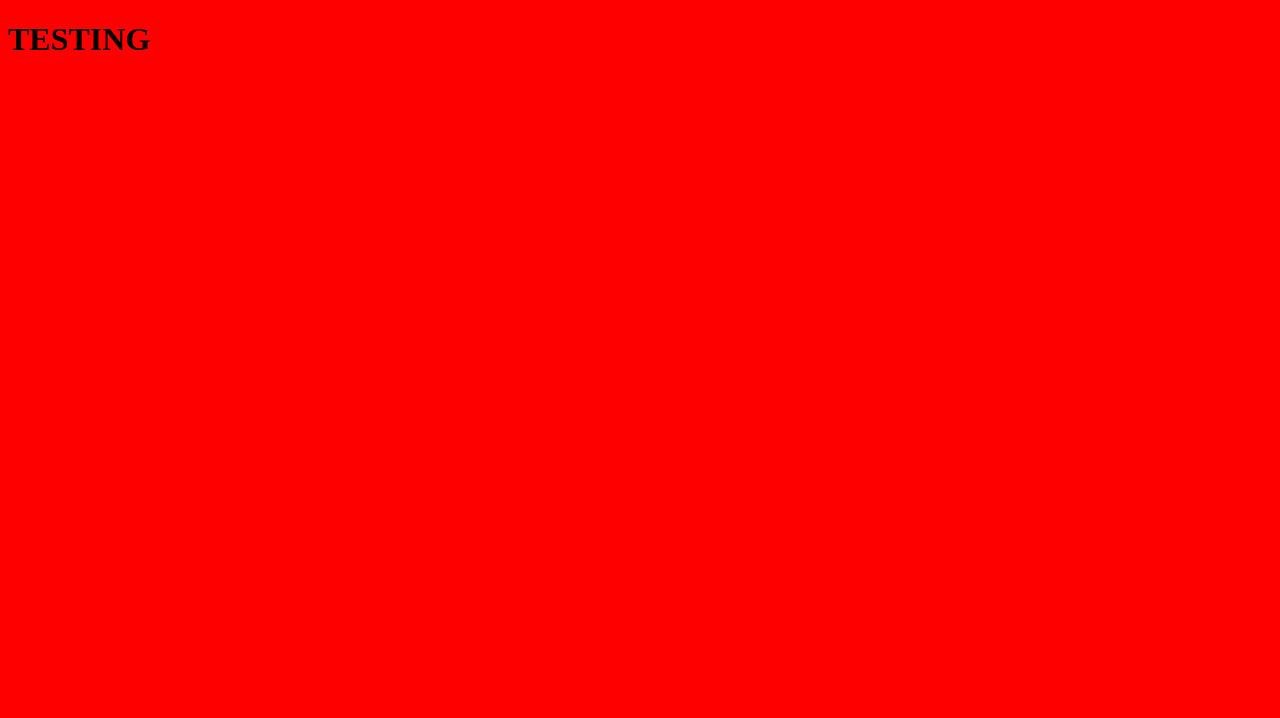
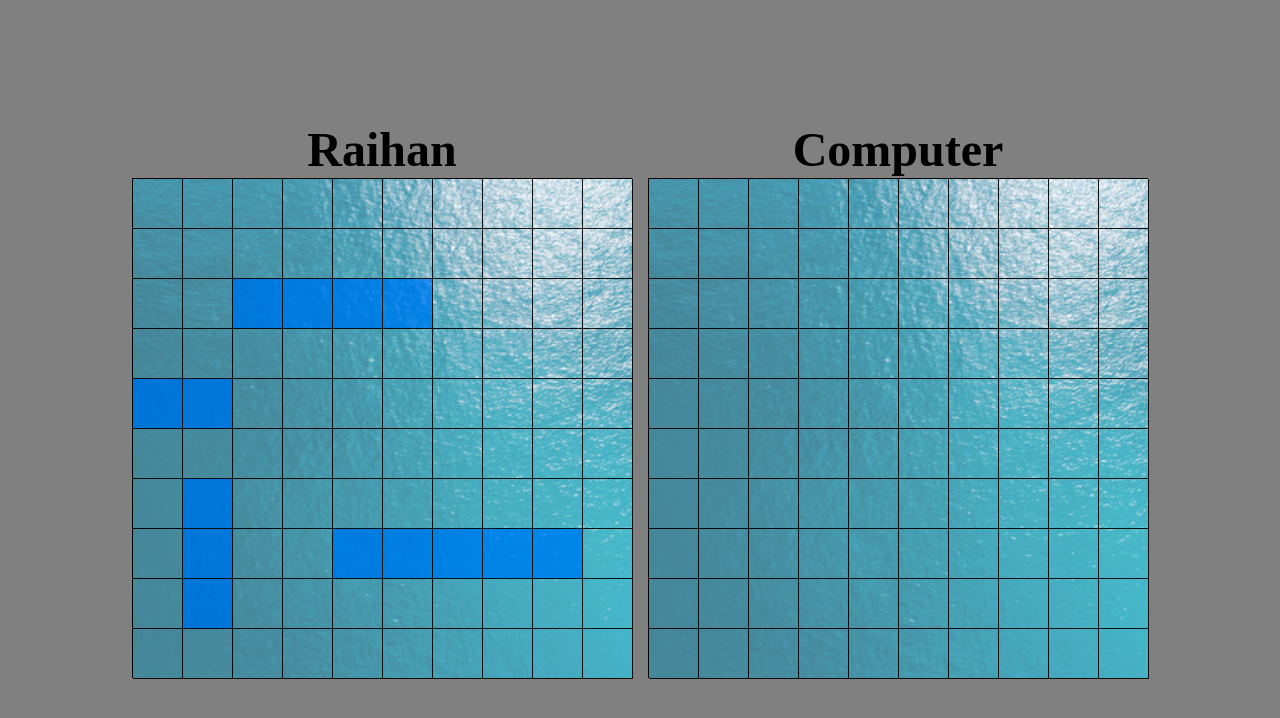
Before and after one commit to raihanCarder/battleship, a website built with webpack: page src/template.html in a window 1280 px wide. Built offline with nearby package versions, Linux system fonts and the light colour scheme.

Commit message:
save before changing dom obj

```diff
--- /dev/null
+++ b/src/dom.js
@@ -0,0 +1,75 @@
+export default function domManager(playRoundFunc) {
+  const playerBoard = document.getElementById("content-player");
+  const enemyBoard = document.getElementById("content-enemy");
+  const player1Name = document.getElementById("player1-name");
+  const player2Name = document.getElementById("player2-name");
+
+  function initDom(player1, player2, mode) {
+    player1Name.textContent = player1.name;
+    player2Name.textContent = player2.name;
+    fill(player1, player2, mode);
+  }
+
+  function fill(player1, player2, mode) {
+    if (mode === "Computer") {
+      fillBoard(playerBoard, player1, true);
+      fillBoard(enemyBoard, player2, false);
+    }
+  }
+
+  function fillBoard(board, player, seeShips) {
+    const size = 10;
+    const boxSize = 500 / size;
+
+    board.innerHTML = "";
+
+    board.style.display = "grid";
+    board.style.gridTemplateColumns = `repeat(${size}, ${boxSize}px)`;
+    board.style.gridTemplateRows = `repeat(${size}, ${boxSize}px)`;
+
+    for (let j = 0; j < size; j++) {
+      for (let i = 0; i < size; i++) {
+        const div = document.createElement("div");
+        div.style.width = `${boxSize}px`;
+        div.style.height = `${boxSize}px`;
+        div.classList.add("cell");
+        div.dataset.row = j;
+        div.dataset.col = i;
+        div.dataset.player = player.name;
+
+        const key = `${j},${i}`;
+
+        if (player.board.shipCords[key] && seeShips) {
+          div.classList.add("ship");
+        }
+
+        div.addEventListener("click", (e) => playRoundFunc(e));
+
+        board.appendChild(div);
+      }
+    }
+
+    if (seeShips) {
+      board.classList.add("disabled-board");
+    }
+  }
+
+  function attackedCell(cell, hit) {
+    if (hit === "hit") {
+      cell.classList.add("hit");
+    } else {
+      cell.classList.add("miss");
+    }
+    cell.classList.add("disabled-cell");
+  }
+
+  return { initDom, attackedCell };
+}
+
+// function initDomManager() {
+//   dom = domManager();
+// }
+
+// let dom;
+
+// export { dom, initDomManager };
--- a/src/gameBoard.js
+++ b/src/gameBoard.js
@@ -4,19 +4,20 @@ export default class GameBoard {
   constructor(boardLength = 10, boardHeight = 10) {
     this.length = boardLength;
     this.height = boardHeight;
-    this.missedAttacks = [];
+    this.missedAttacks = new Set();
     this.shipCords = {};
     this.allShips = [];
   }
 
   placeShip(startCord, direction, length) {
     const ship = new Ship(length);
-    const [x, y] = startCord;
+    const row = startCord[0];
+    const col = startCord[1];
     const directionHorizontal = direction === "horizontal" ? true : false;
     let rowDiff = 0,
       colDiff = 0;
 
-    if (!this.#isInBounds(x, y, directionHorizontal, length)) return false;
+    if (!this.#isInBounds(row, col, directionHorizontal, length)) return false;
 
     if (directionHorizontal) {
       colDiff = 1;
@@ -26,12 +27,12 @@ export default class GameBoard {
 
     // case where one point of new ship is already taken
 
-    if (this.#doesOverlap(x, y, direction, length)) return false;
+    if (this.#doesOverlap(row, col, direction, length)) return false;
 
     // safe, create ship
 
     for (let i = 0; i < length; i++) {
-      const key = `${x + i * rowDiff},${y + i * colDiff}`;
+      const key = `${row + i * rowDiff},${col + i * colDiff}`;
       this.shipCords[key] = {
         ship: ship,
         hit: false,
@@ -83,17 +84,37 @@ export default class GameBoard {
     }
   }
 
+  placeRandomFullFleet(lengths = [5, 3, 2, 3, 1]) {
+    for (let length of lengths) {
+      this.randomShipPlacement(length);
+    }
+  }
+
   receiveAttack(cord) {
     // doesn't check if cord already hit or in missed attacks
     const key = `${cord[0]},${cord[1]}`;
     const target = this.shipCords[key];
 
+    // already missed return false
+    if (this.missedAttacks.has(key)) return false;
+
+    // on ship cord
+
     if (target) {
+      // if already hit return false
+      if (target.hit) return false;
+
+      // else target exists and not hit so hit
+
       target.ship.hit();
       target.hit = true;
-      return;
+      return true;
     }
-    this.missedAttacks.push(cord);
+
+    // if not in missed attacks add
+    this.missedAttacks.add(key);
+
+    return false;
   }
 
   areAllShipsSunk() {
--- a/src/index.js
+++ b/src/index.js
@@ -1,4 +1,41 @@
 import "./styles.css";
 import { RealPlayer, ComputerPlayer } from "./player";
-const player1 = new RealPlayer();
-const player2 = new ComputerPlayer();
+import domManager from "./dom";
+
+export let player1 = "";
+export let player2 = "";
+
+function initGame() {
+  player1 = new RealPlayer("Raihan");
+  player2 = new ComputerPlayer();
+  player1.board.placeRandomFullFleet();
+  player2.board.placeRandomFullFleet();
+
+  const dom = domManager(playRound);
+  dom.initDom(player1, player2, "Computer");
+
+  function playRound(e) {
+    const cell = e.target.closest(".cell");
+    if (!cell) return;
+
+    // first user attacks
+    const enemy = cell.dataset.player === player1.name ? player1 : player2;
+    player1.playerMove(cell, dom, enemy);
+
+    // computer attacks
+
+    if (player2 instanceof ComputerPlayer) {
+      player2.computerMove(player1);
+    }
+
+    // player2 attacks if coop mode
+
+    // check if game over
+
+    if (player1.board.areAllShipsSunk() || player2.board.areAllShipsSunk()) {
+      console.log("GAMEOVER");
+    }
+  }
+}
+
+window.addEventListener("DOMContentLoaded", initGame);
--- a/src/player.js
+++ b/src/player.js
@@ -11,12 +11,48 @@ class RealPlayer extends Player {
   constructor(name) {
     super(name);
   }
+
+  playerMove(cell, dom, enemy) {
+    const row = parseInt(cell.dataset.row, 10);
+    const col = parseInt(cell.dataset.col, 10);
+
+    console.log("Clicked:", row, col, enemy.name);
+
+    const attackHit = enemy.board.receiveAttack([row, col]);
+
+    if (attackHit) {
+      dom.attackedCell(cell, "hit");
+    } else {
+      dom.attackedCell(cell, "miss");
+    }
+  }
 }
 
 class ComputerPlayer extends Player {
   constructor() {
     super("Computer");
   }
+
+  computerMove(enemyPlayer) {
+    let validPoint = false;
+    let board = enemyPlayer.board;
+
+    while (!validPoint) {
+      const row = Math.floor(Math.random() * 9);
+      const col = Math.floor(Math.random() * 9);
+
+      const validMove = board.receiveAttack([row, col]);
+
+      if (validMove) {
+        validPoint = true;
+        console.log("computerMove Complete");
+        console.log("Computer Attacked" + row + " " + col);
+        const cell = document.querySelector(
+          `.cell[data-row="${row}"][data-col="${col}"][data-player="${enemyPlayer.name}"]`
+        );
+      }
+    }
+  }
 }
 
 export { RealPlayer, ComputerPlayer };
--- a/src/styles.css
+++ b/src/styles.css
@@ -1,3 +1,91 @@
+* {
+  margin: 0;
+  padding: 0;
+  box-sizing: border-box;
+}
+
+:root {
+  --body-color: gray;
+  --gameBoard-color: inherit;
+  --ship-color: rgba(0, 128, 255, 0.8);
+  --ship-hit: rgba(255, 0, 0, 0.8);
+  --ship-miss: rgba(200, 200, 200, 0.7);
+}
+
 body {
-  background-color: red;
+  background-color: var(--body-color);
+
+  display: flex;
+  align-items: center;
+  justify-content: center;
+  height: 100vh;
+  width: 100%;
 }
+
+/* Main Section */
+
+.gameBoards {
+  background-color: var(--gameBoard-color);
+  display: flex;
+  align-items: center;
+  justify-content: center;
+  gap: 1rem;
+}
+
+/* Player 1, 2 section */
+
+.player1-section,
+.player2-section {
+  display: flex;
+  justify-content: center;
+  align-items: center;
+  flex-direction: column;
+  font-size: 1.5rem;
+  gap: 0.1rem;
+}
+
+#content-player,
+#content-enemy {
+  border-left: 1px solid black;
+  border-top: 1px solid black;
+
+  background-size: cover;
+  background-repeat: no-repeat;
+  background-image: url("images/ocean.jpg");
+}
+
+.grid-container {
+  width: 500px;
+  height: 500px;
+}
+
+.disabled-board {
+  pointer-events: none; /* Makes it so everything disabled while opponent turn*/
+}
+
+.cell {
+  border-right: 1px solid black;
+  border-bottom: 1px solid black;
+  background: rgba(255, 255, 255, 0.3);
+  opacity: 0.9;
+}
+
+.cell:hover {
+  opacity: 0.4;
+}
+
+.ship {
+  background-color: var(--ship-color);
+}
+
+.hit {
+  background-color: var(--ship-hit);
+}
+
+.miss {
+  background-color: var(--ship-miss);
+}
+
+.disabled-cell {
+  pointer-events: none;
+}
--- a/src/template.html
+++ b/src/template.html
@@ -6,6 +6,15 @@
     <title>Battleship</title>
   </head>
   <body>
-    <h1>TESTING</h1>
+    <div class="gameBoards">
+      <div class="player1-section">
+        <h1 id="player1-name"></h1>
+        <div id="content-player" class="grid-container"></div>
+      </div>
+      <div class="player2-section">
+        <h1 id="player2-name"></h1>
+        <div id="content-enemy" class="grid-container"></div>
+      </div>
+    </div>
   </body>
 </html>
```
Also changed, not shown: src/images/ocean.jpg (added).
